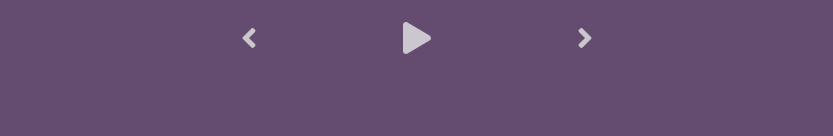
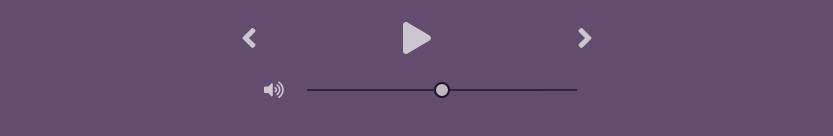
Before and after one commit to SipiZork/chillhop, a React (Create React App) app: page / in a window 1280 px wide. Shown: the part 602-738 px from the top of the page, without its empty margins (223-1056 px from the left). Built offline with nearby package versions, Linux system fonts and the light colour scheme.

Commit message:
add volume settings option

```diff
--- a/src/App.js
+++ b/src/App.js
@@ -4,10 +4,12 @@ import Player from './components/Player';
 import Song from './components/Song';
 import Library from './components/Library';
 import Nav from './components/Nav';
+import Volume from './components/Volume';
 
 import './styles/app.scss';
 
 import data from './data';
+import { logRoles } from '@testing-library/react';
 
 function App() {
   //ref
@@ -16,6 +18,8 @@ function App() {
   const [songs, setSongs] = useState(data());
   const [currentSong, setCurrentSong] = useState(songs[0]);
   const [isPlaying, setIsPlaying] = useState(false);
+  const [volume, setVolume] = useState(50);
+  const [mute, setMute] = useState(false);
   const [songInfo, setSongInfo] = useState({
     currentTime: 0,
     duration: 0,
@@ -47,7 +51,25 @@ function App() {
   const songEndHandler = async () => {
     const currentIndex = songs.findIndex((song) => song.id === currentSong.id);
     await setCurrentSong(songs[(currentIndex + 1) % songs.length]);
-    if(isPlaying) audioRef.current.play();
+    if (isPlaying) audioRef.current.play(); audioRef.current.volume = volume / 100;
+    if (mute) audioRef.current.volume = 0;
+  }
+
+  const handleVolume = (e) => {
+    setVolume(e.target.value);
+    if (!mute) {
+      audioRef.current.volume = e.target.value / 100;
+    }
+  }
+
+  const muteHandler = async () => {
+    console.log('mute', mute);
+    if (!mute) {
+      audioRef.current.volume = 0;
+    } else {
+      audioRef.current.volume = volume / 100;
+    }
+    setMute(!mute);
   }
 
   return (
@@ -80,6 +102,14 @@ function App() {
         isPlaying={isPlaying}
         setIsPlaying={setIsPlaying}
       />
+      <Volume
+        currentSong={currentSong}
+        volume={volume}
+        handleVolume={handleVolume}
+        muteHandler={muteHandler}
+        mute={mute}
+        audioRef={audioRef}
+      />
       <audio src={currentSong.audio} ref={audioRef} onTimeUpdate={timeUpdateHandler} onLoadedMetadata={timeUpdateHandler} onEnded={songEndHandler}></audio>
     </div>
   );
--- a/src/components/Player.js
+++ b/src/components/Player.js
@@ -2,7 +2,7 @@ import React from 'react'
 import { FontAwesomeIcon } from '@fortawesome/react-fontawesome';
 import { faPlay, faAngleLeft, faAngleRight, faPause } from '@fortawesome/free-solid-svg-icons';
 
-const Player = ({ audioRef, songInfo, setSongInfo, isPlaying, setIsPlaying, songs, setSongs, currentSong, setCurrentSong }) => {
+const Player = ({ audioRef, songInfo, setSongInfo, isPlaying, setIsPlaying, songs, setSongs, currentSong, setCurrentSong, mute }) => {
 
   const activeLibraryHandler = (nextSong) => {
     const newSongs = songs.map(song => {
--- /dev/null
+++ b/src/components/Volume.js
@@ -0,0 +1,19 @@
+import React, { useState } from 'react';
+import { FontAwesomeIcon } from '@fortawesome/react-fontawesome';
+import { faVolumeMute, faVolumeUp } from '@fortawesome/free-solid-svg-icons';
+
+const Volume = ({ volume, handleVolume, mute, muteHandler }) => {
+
+  return (
+    <div className="volume-settings">
+      <div className="settings">
+        <div className="mute" onClick={() => muteHandler()} >
+          <FontAwesomeIcon icon={mute ? faVolumeMute : faVolumeUp} />
+        </div>
+        <input type="range" className="volume-slider" onChange={handleVolume} min={0} max={100} value={volume} disabled={mute ? true : false} />
+      </div>
+    </div>
+  )
+}
+
+export default Volume;
--- a/src/styles/app.scss
+++ b/src/styles/app.scss
@@ -63,6 +63,9 @@ body {
           max-width: 350px;
         }
       }
+      .settings {
+        width: 60%;
+      }
     }
   }
 }
@@ -71,3 +74,4 @@ body {
 @import './player';
 @import './library';
 @import './nav';
+@import './volume';
--- /dev/null
+++ b/src/styles/volume.scss
@@ -0,0 +1,70 @@
+.volume-settings {
+  width: 100%;
+  display: flex;
+  justify-content: center;
+  align-items: center;
+
+  .settings {
+    width: 30%;
+    padding: 0 2rem;
+    display: flex;
+    gap: 1rem;
+    justify-content: center;
+    align-items: center;
+
+    @media screen and (max-width: 768px) {
+      width: 60%;
+    }
+  }
+
+  .mute {
+    width: 2.5rem;
+    height: 2.5rem;
+    display: flex;
+    justify-content: center;
+    align-items: center;
+    cursor: pointer;
+    color: rgba(230,230,230, .8);
+    transition: all .3s ease;
+    font-size: 1.1rem;
+  }
+
+  .volume-slider {
+    width: 100%;
+    background: rgb(20,20,50);
+    height: .15rem;
+    outline: none;
+    z-index: 2;
+    -webkit-appearance: none;
+    cursor: pointer;
+    transition: all .3s ease;
+    opacity: .7;
+
+    &:hover {
+      opacity: 1;
+      &::-webkit-slider-thumb {
+        border: 2px solid rgb(230,230,230);
+        background:  black;
+      }
+    }
+
+    &:disabled {
+      opacity: .7;
+      background:rgba(230,230,230, 1);
+
+      &::-webkit-slider-thumb {
+        background: rgba(230,230,230, 1);
+        border: none;
+      }
+    }
+
+    &::-webkit-slider-thumb {
+      width: 1rem;
+      height: 1rem;
+      border-radius: 10rem;
+      background: rgb(230,230,230);
+      border: 2px solid black;
+
+    }
+  }
+}
```
